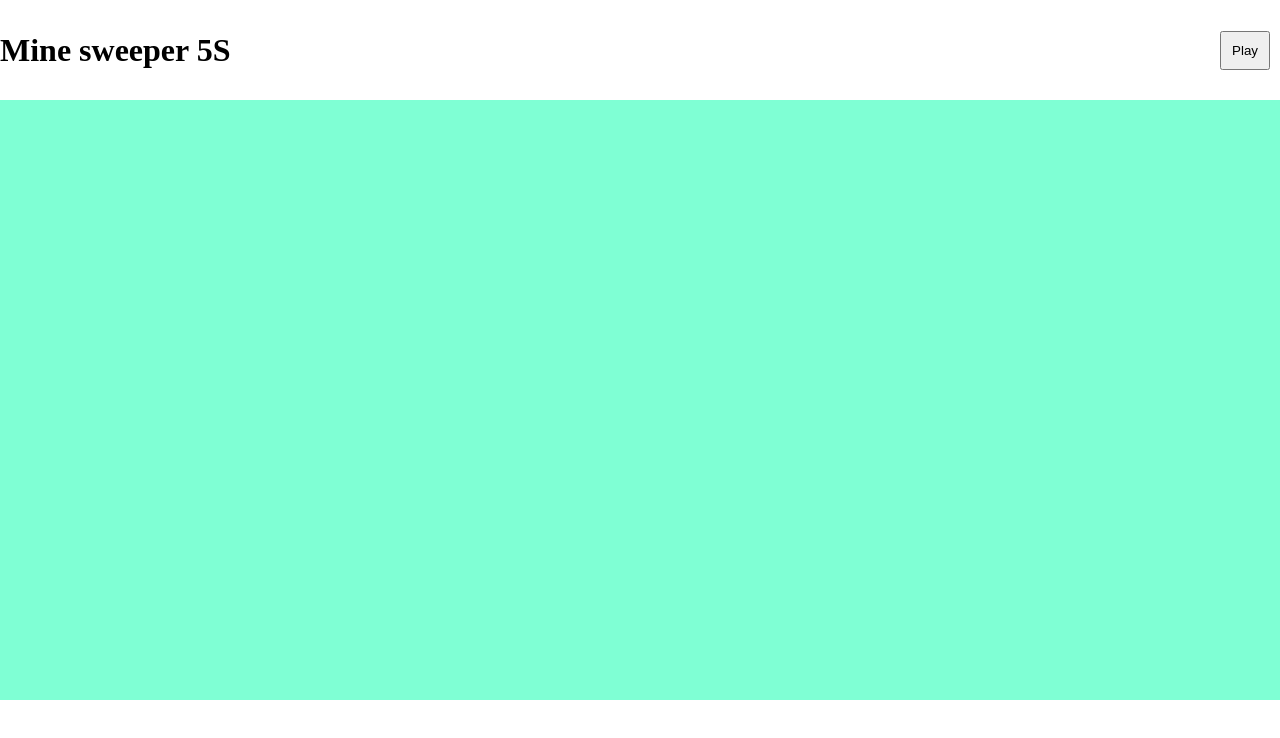
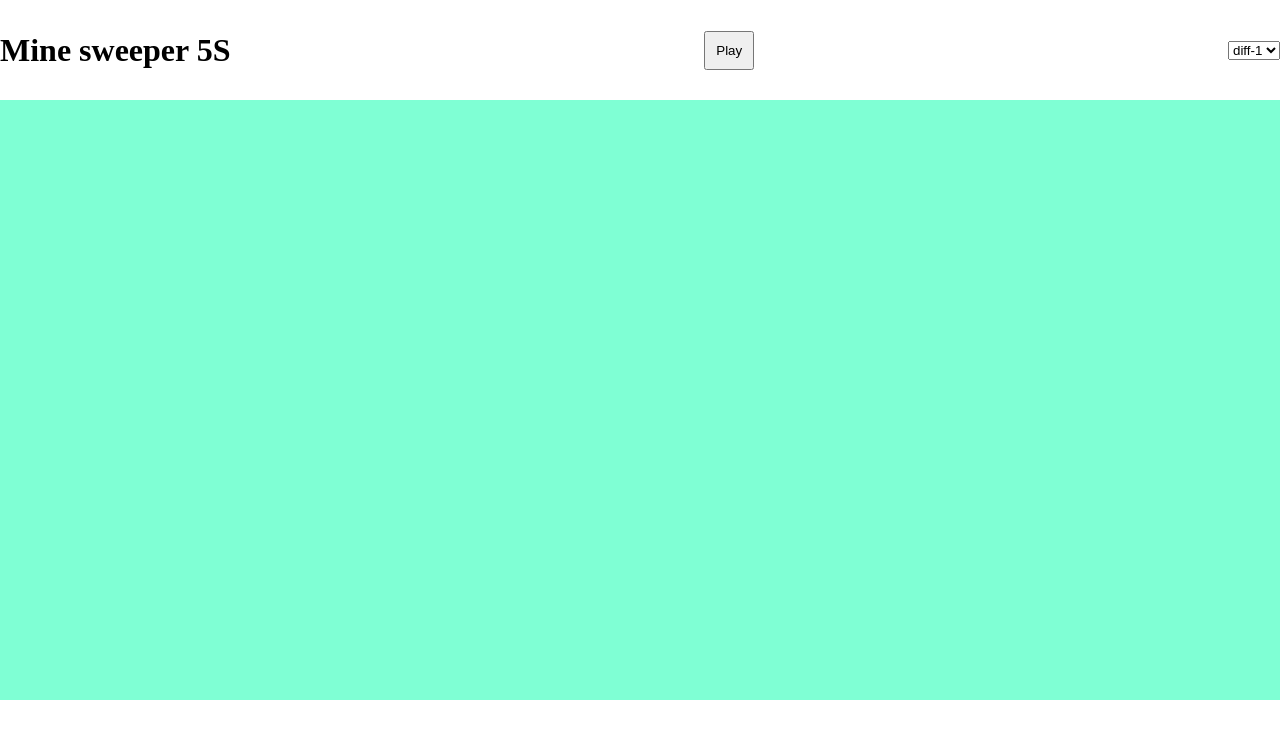
Before and after one commit to robertoboston/js-campominato-dom, a plain HTML site: page index.html in a window 1280 px wide. Drawn offline with Linux system fonts and the light colour scheme.

Commit message:
resize with select difficulty

```diff
--- a/index.html
+++ b/index.html
@@ -11,6 +11,11 @@
     <header>
         <h1>Mine sweeper 5S</h1>
         <button id="btn">Play</button>
+        <select  name="difficolta" id="difficolta">
+            <option value="1">diff-1</option>
+            <option value="2">diff-2</option>
+            <option value="3">diff-3</option>
+          </select>
     </header>
     <div id="container" class="container">
         <div id="grid" class="grid">
```
